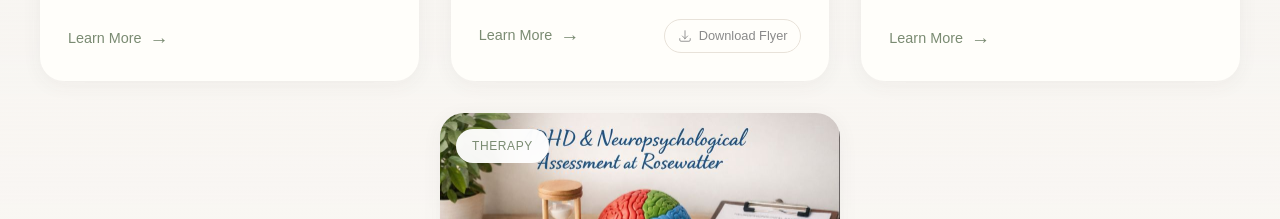
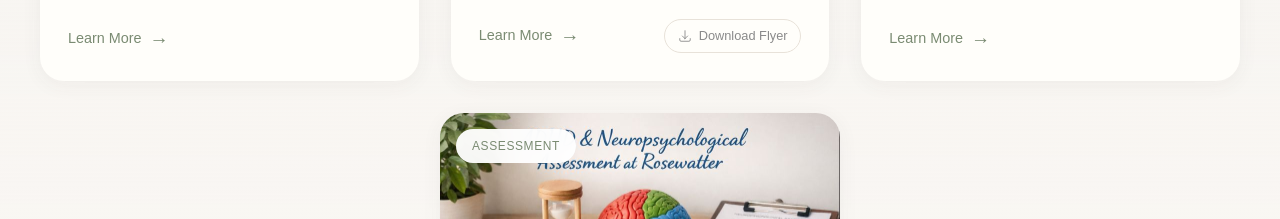
Before and after one commit to Bgorson/rose-water, a React app: page / in a window 1280 px wide. Shown: the part 2760-2979 px from the top of the page. Built offline with nearby package versions, Linux system fonts and the light colour scheme.

Commit message:
update eval badge

```diff
--- a/src/components/ServiceBox.js
+++ b/src/components/ServiceBox.js
@@ -217,6 +217,7 @@
   }, []);
 
   const getCategoryLabel = (title) => {
+    if (title.toLowerCase().includes('adhd') || title.toLowerCase().includes('assessment')) return 'Assessment';
     if (title.toLowerCase().includes('dbt')) return 'DBT';
     if (title.toLowerCase().includes('couples')) return 'Relationships';
     if (title.toLowerCase().includes('individual')) return 'Personal Growth';
```
